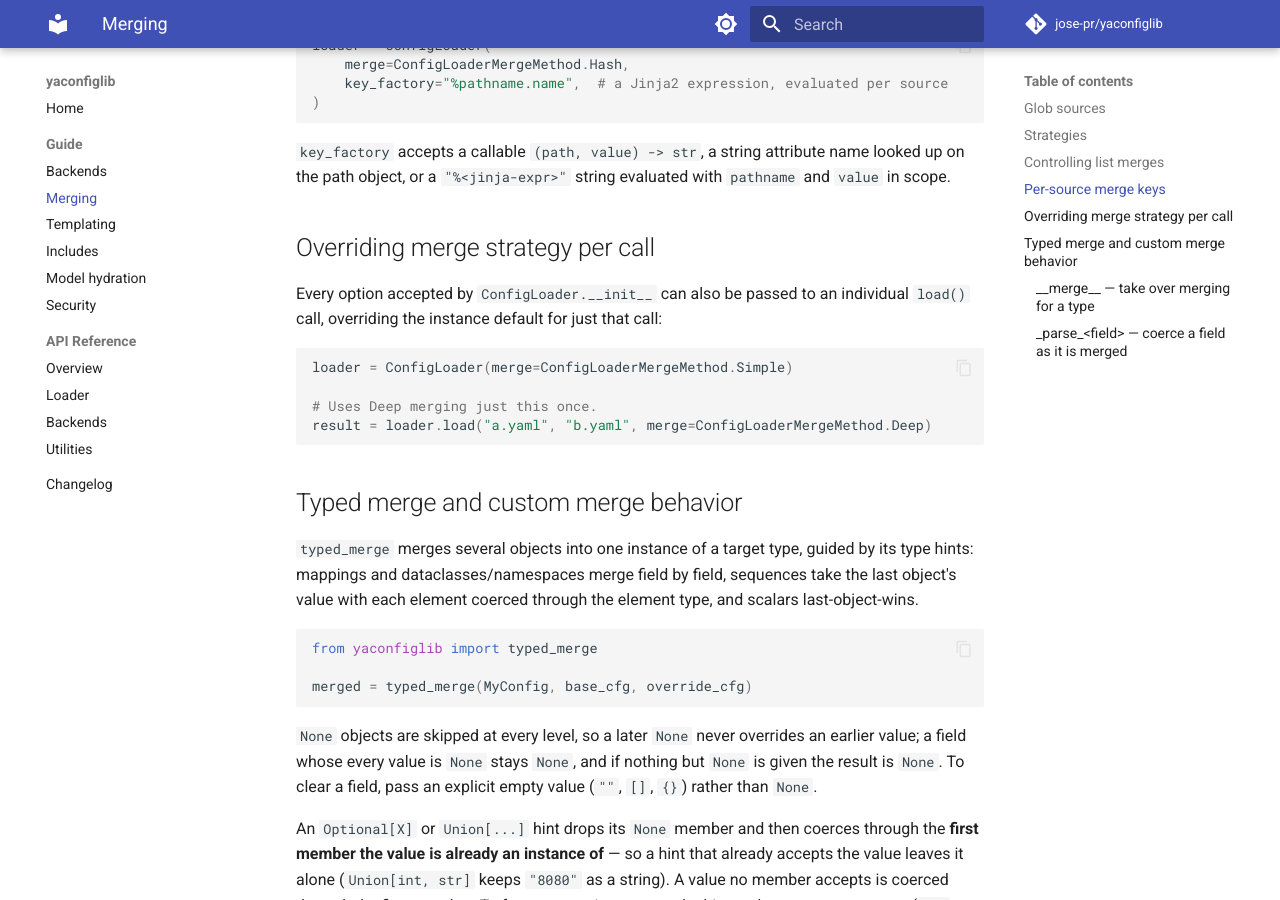
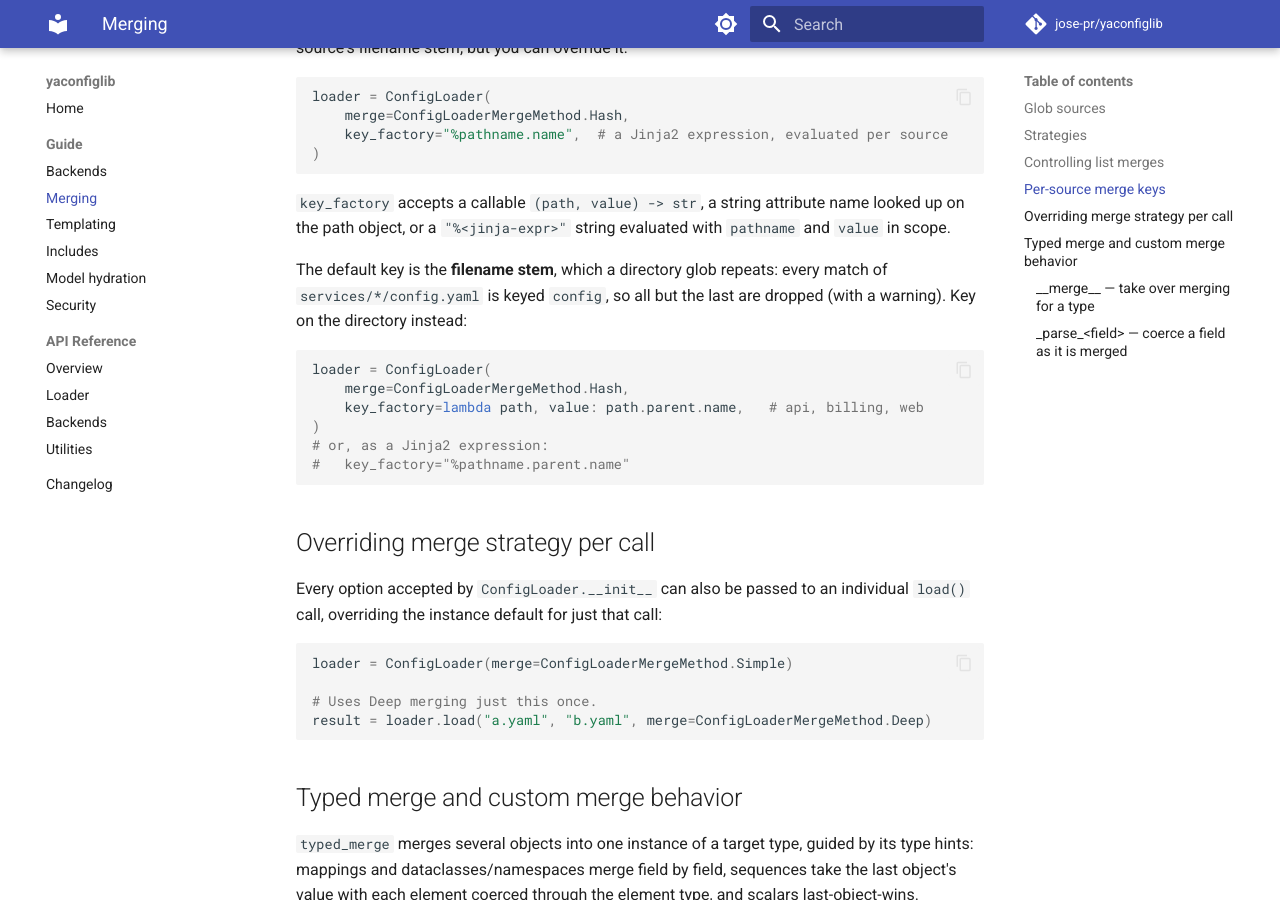
Before and after one commit to jose-pr/yaconfiglib, an MkDocs documentation site: the page built from docs/guide/merging.md, in a window 1280 px wide and 900 px high, scrolled down 3446 px. Built offline with MkDocs 1.6.1 and Material for MkDocs 9.7.7, drawn with Linux system fonts in a browser that asks for light colours; comment, search, counter and statistics services are not loaded; some of the changed text lies outside the part shown.

Commit message:
fix: warn when a Hash merge key is produced by more than one source
The Hash strategy keys each document by its source's merge key, and the
default key is the filename stem. A directory glob repeats that stem -
every match of services/*/config.yaml is keyed "config" - so two of
three documents were dropped in silence. The guide recommends Hash for
exactly this "directory of files" shape.

_hash now logs a WARNING before overwriting an existing key, naming the
key and pointing at key_factory. Last-wins is unchanged: overriding a
key deliberately is part of the documented design, so this is a warning
rather than an error.

The check lives in _hash rather than in ConfigLoader.load, so it also
covers a strategy called directly and an enum built with extend(), and
the loader keeps no per-strategy knowledge. The guide now shows keying
on the parent directory instead.

````diff
--- a/docs/guide/merging.md
+++ b/docs/guide/merging.md
@@ -91,7 +91,9 @@
   list, one entry per source, in load order.
 - **`Hash`** — collect every source's result into a dict, keyed by each
   source's merge key (see `key_factory` below). Useful for "load a
-  directory of files, keyed by filename" patterns.
+  directory of files, keyed by filename" patterns. Two sources with the same
+  key do not both survive — the later one replaces the earlier, and a warning
+  says so.
 
 "Scalar" above means any **leaf**: a value that is neither a mapping nor a
 list. Strings, numbers, dates, datetimes, `Decimal`s, sets and objects a
@@ -154,6 +156,19 @@
 `key_factory` accepts a callable `(path, value) -> str`, a string
 attribute name looked up on the path object, or a `"%<jinja-expr>"`
 string evaluated with `pathname` and `value` in scope.
+
+The default key is the **filename stem**, which a directory glob repeats: every
+match of `services/*/config.yaml` is keyed `config`, so all but the last are
+dropped (with a warning). Key on the directory instead:
+
+```python
+loader = ConfigLoader(
+    merge=ConfigLoaderMergeMethod.Hash,
+    key_factory=lambda path, value: path.parent.name,   # api, billing, web
+)
+# or, as a Jinja2 expression:
+#   key_factory="%pathname.parent.name"
+```
 
 ## Overriding merge strategy per call
 
````
Also changed, not shown: CHANGELOG.md (+4 -0 lines), src/yaconfiglib/AGENTS.md (+3 -1 lines), 2 other files.
